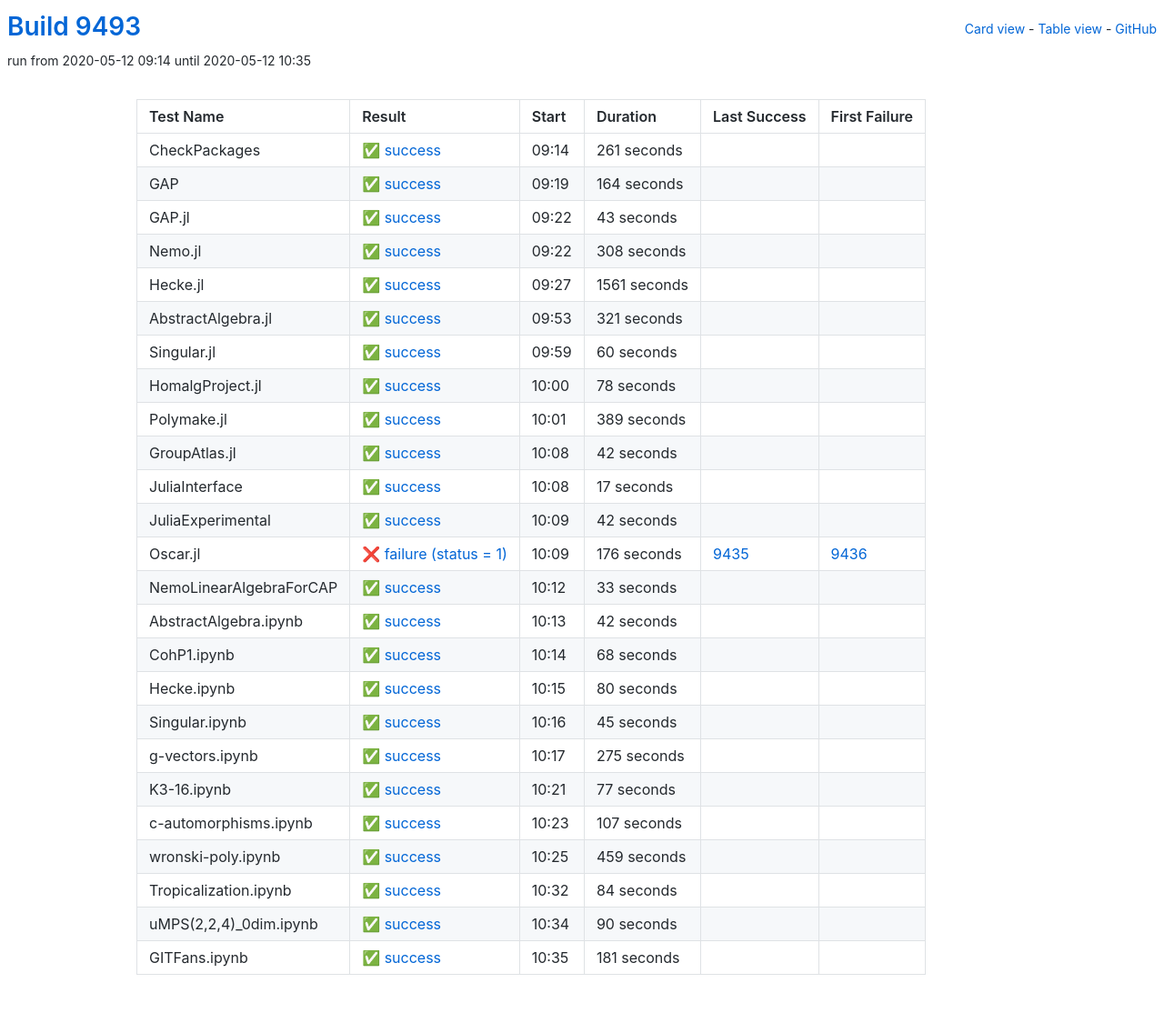
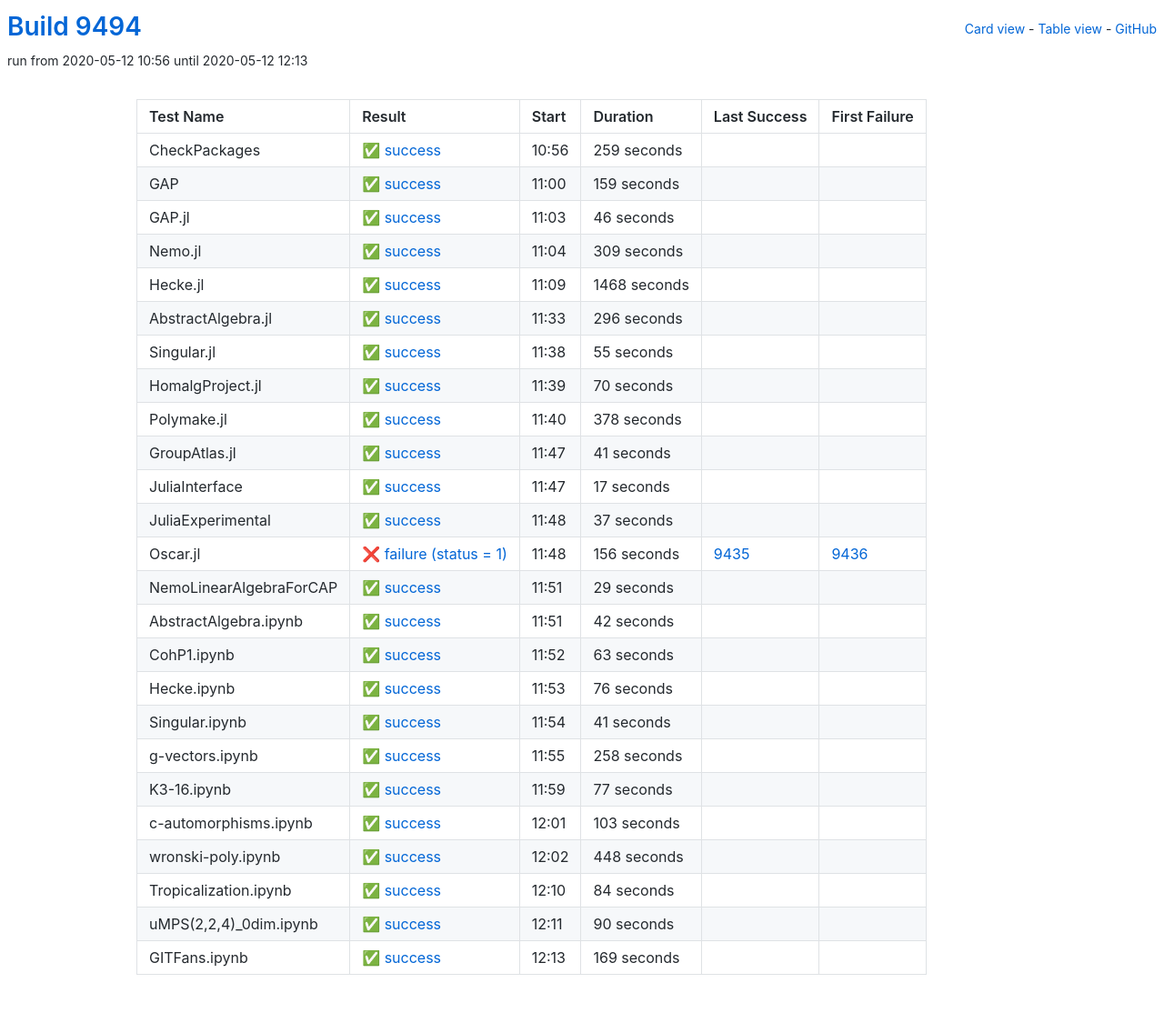
Before and after one commit to oscar-system/oscar-ci-status, a Jekyll site: the page built from table.html, in a window 1280 px wide. Shown: the whole page at 91% size. Built offline with Jekyll 4.4.1, drawn with Linux system fonts in a browser that asks for light colours.

Commit message:
Build 9494

```diff
--- a/_data/ci.yml
+++ b/_data/ci.yml
@@ -1,125 +1,125 @@
-build: 9493
-build_url: https://oscarci.mathematik.uni-kl.de/job/oscar/9493/
+build: 9494
+build_url: https://oscarci.mathematik.uni-kl.de/job/oscar/9494/
 job: oscar
 tests:
-- duration: 261
+- duration: 259
   exitcode: 0
   first_failure: false
   first_failure_url: null
   id: checkpackages
   last_success: false
   last_success_url: null
-  log: https://oscarci.mathematik.uni-kl.de/job/oscar/9493/artifact/logs/build-9493/CheckPackages.log
+  log: https://oscarci.mathematik.uni-kl.de/job/oscar/9494/artifact/logs/build-9494/CheckPackages.log
   name: CheckPackages
-  start: 2020-05-12 09:14
+  start: 2020-05-12 10:56
   status: success
   success: true
-- duration: 164
+- duration: 159
   exitcode: 0
   first_failure: false
   first_failure_url: null
   id: gap
   last_success: false
   last_success_url: null
-  log: https://oscarci.mathematik.uni-kl.de/job/oscar/9493/artifact/logs/build-9493/GAP.log
+  log: https://oscarci.mathematik.uni-kl.de/job/oscar/9494/artifact/logs/build-9494/GAP.log
   name: GAP
-  start: 2020-05-12 09:19
+  start: 2020-05-12 11:00
   status: success
   success: true
-- duration: 43
+- duration: 46
   exitcode: 0
   first_failure: false
   first_failure_url: null
   id: gap-jl
   last_success: false
   last_success_url: null
-  log: https://oscarci.mathematik.uni-kl.de/job/oscar/9493/artifact/logs/build-9493/GAP.jl.log
+  log: https://oscarci.mathematik.uni-kl.de/job/oscar/9494/artifact/logs/build-9494/GAP.jl.log
   name: GAP.jl
-  start: 2020-05-12 09:22
+  start: 2020-05-12 11:03
   status: success
   success: true
-- duration: 308
+- duration: 309
   exitcode: 0
   first_failure: false
   first_failure_url: null
   id: nemo-jl
   last_success: false
   last_success_url: null
-  log: https://oscarci.mathematik.uni-kl.de/job/oscar/9493/artifact/logs/build-9493/Nemo.jl.log
+  log: https://oscarci.mathematik.uni-kl.de/job/oscar/9494/artifact/logs/build-9494/Nemo.jl.log
   name: Nemo.jl
-  start: 2020-05-12 09:22
+  start: 2020-05-12 11:04
   status: success
   success: true
-- duration: 1561
+- duration: 1468
   exitcode: 0
   first_failure: false
   first_failure_url: null
   id: hecke-jl
   last_success: false
   last_success_url: null
-  log: https://oscarci.mathematik.uni-kl.de/job/oscar/9493/artifact/logs/build-9493/Hecke.jl.log
+  log: https://oscarci.mathematik.uni-kl.de/job/oscar/9494/artifact/logs/build-9494/Hecke.jl.log
   name: Hecke.jl
-  start: 2020-05-12 09:27
+  start: 2020-05-12 11:09
   status: success
   success: true
-- duration: 321
+- duration: 296
   exitcode: 0
   first_failure: false
   first_failure_url: null
   id: abstractalgebra-jl
   last_success: false
   last_success_url: null
-  log: https://oscarci.mathematik.uni-kl.de/job/oscar/9493/artifact/logs/build-9493/AbstractAlgebra.jl.log
+  log: https://oscarci.mathematik.uni-kl.de/job/oscar/9494/artifact/logs/build-9494/AbstractAlgebra.jl.log
   name: AbstractAlgebra.jl
-  start: 2020-05-12 09:53
+  start: 2020-05-12 11:33
   status: success
   success: true
-- duration: 60
+- duration: 55
   exitcode: 0
   first_failure: false
   first_failure_url: null
   id: singular-jl
   last_success: false
   last_success_url: null
-  log: https://oscarci.mathematik.uni-kl.de/job/oscar/9493/artifact/logs/build-9493/Singular.jl.log
+  log: https://oscarci.mathematik.uni-kl.de/job/oscar/9494/artifact/logs/build-9494/Singular.jl.log
   name: Singular.jl
-  start: 2020-05-12 09:59
+  start: 2020-05-12 11:38
   status: success
   success: true
-- duration: 78
+- duration: 70
   exitcode: 0
   first_failure: false
   first_failure_url: null
   id: homalgproject-jl
   last_success: false
   last_success_url: null
-  log: https://oscarci.mathematik.uni-kl.de/job/oscar/9493/artifact/logs/build-9493/HomalgProject.jl.log
+  log: https://oscarci.mathematik.uni-kl.de/job/oscar/9494/artifact/logs/build-9494/HomalgProject.jl.log
   name: HomalgProject.jl
-  start: 2020-05-12 10:00
+  start: 2020-05-12 11:39
   status: success
   success: true
-- duration: 389
+- duration: 378
   exitcode: 0
   first_failure: false
   first_failure_url: null
   id: polymake-jl
   last_success: false
   last_success_url: null
-  log: https://oscarci.mathematik.uni-kl.de/job/oscar/9493/artifact/logs/build-9493/Polymake.jl.log
+  log: https://oscarci.mathematik.uni-kl.de/job/oscar/9494/artifact/logs/build-9494/Polymake.jl.log
   name: Polymake.jl
-  start: 2020-05-12 10:01
+  start: 2020-05-12 11:40
   status: success
   success: true
-- duration: 42
+- duration: 41
   exitcode: 0
   first_failure: false
   first_failure_url: null
   id: groupatlas-jl
   last_success: false
   last_success_url: null
-  log: https://oscarci.mathematik.uni-kl.de/job/oscar/9493/artifact/logs/build-9493/GroupAtlas.jl.log
+  log: https://oscarci.mathematik.uni-kl.de/job/oscar/9494/artifact/logs/build-9494/GroupAtlas.jl.log
   name: GroupAtlas.jl
-  start: 2020-05-12 10:08
+  start: 2020-05-12 11:47
   status: success
   success: true
 - duration: 17
@@ -129,45 +129,45 @@
   id: juliainterface
   last_success: false
   last_success_url: null
-  log: https://oscarci.mathematik.uni-kl.de/job/oscar/9493/artifact/logs/build-9493/JuliaInterface.log
+  log: https://oscarci.mathematik.uni-kl.de/job/oscar/9494/artifact/logs/build-9494/JuliaInterface.log
   name: JuliaInterface
-  start: 2020-05-12 10:08
+  start: 2020-05-12 11:47
   status: success
   success: true
-- duration: 42
+- duration: 37
   exitcode: 0
   first_failure: false
   first_failure_url: null
   id: juliaexperimental
   last_success: false
   last_success_url: null
-  log: https://oscarci.mathematik.uni-kl.de/job/oscar/9493/artifact/logs/build-9493/JuliaExperimental.log
+  log: https://oscarci.mathematik.uni-kl.de/job/oscar/9494/artifact/logs/build-9494/JuliaExperimental.log
   name: JuliaExperimental
-  start: 2020-05-12 10:09
+  start: 2020-05-12 11:48
   status: success
   success: true
-- duration: 176
+- duration: 156
   exitcode: 1
   first_failure: 9436
   first_failure_url: https://oscarci.mathematik.uni-kl.de/job/oscar/9436/
   id: oscar-jl
   last_success: 9435
   last_success_url: https://oscarci.mathematik.uni-kl.de/job/oscar/9435/
-  log: https://oscarci.mathematik.uni-kl.de/job/oscar/9493/artifact/logs/build-9493/Oscar.jl.log
+  log: https://oscarci.mathematik.uni-kl.de/job/oscar/9494/artifact/logs/build-9494/Oscar.jl.log
   name: Oscar.jl
-  start: 2020-05-12 10:09
+  start: 2020-05-12 11:48
   status: failure
   success: false
-- duration: 33
+- duration: 29
   exitcode: 0
   first_failure: false
   first_failure_url: null
   id: nemolinearalgebraforcap
   last_success: false
   last_success_url: null
-  log: https://oscarci.mathematik.uni-kl.de/job/oscar/9493/artifact/logs/build-9493/NemoLinearAlgebraForCAP.log
+  log: https://oscarci.mathematik.uni-kl.de/job/oscar/9494/artifact/logs/build-9494/NemoLinearAlgebraForCAP.log
   name: NemoLinearAlgebraForCAP
-  start: 2020-05-12 10:12
+  start: 2020-05-12 11:51
   status: success
   success: true
 - duration: 42
@@ -177,57 +177,57 @@
   id: abstractalgebra-ipynb
   last_success: false
   last_success_url: null
-  log: https://oscarci.mathematik.uni-kl.de/job/oscar/9493/artifact/logs/build-9493/AbstractAlgebra.ipynb.log
+  log: https://oscarci.mathematik.uni-kl.de/job/oscar/9494/artifact/logs/build-9494/AbstractAlgebra.ipynb.log
   name: AbstractAlgebra.ipynb
-  start: 2020-05-12 10:13
+  start: 2020-05-12 11:51
   status: success
   success: true
-- duration: 68
+- duration: 63
   exitcode: 0
   first_failure: false
   first_failure_url: null
   id: cohp1-ipynb
   last_success: false
   last_success_url: null
-  log: https://oscarci.mathematik.uni-kl.de/job/oscar/9493/artifact/logs/build-9493/CohP1.ipynb.log
+  log: https://oscarci.mathematik.uni-kl.de/job/oscar/9494/artifact/logs/build-9494/CohP1.ipynb.log
   name: CohP1.ipynb
-  start: 2020-05-12 10:14
+  start: 2020-05-12 11:52
   status: success
   success: true
-- duration: 80
+- duration: 76
   exitcode: 0
   first_failure: false
   first_failure_url: null
   id: hecke-ipynb
   last_success: false
   last_success_url: null
-  log: https://oscarci.mathematik.uni-kl.de/job/oscar/9493/artifact/logs/build-9493/Hecke.ipynb.log
+  log: https://oscarci.mathematik.uni-kl.de/job/oscar/9494/artifact/logs/build-9494/Hecke.ipynb.log
   name: Hecke.ipynb
-  start: 2020-05-12 10:15
+  start: 2020-05-12 11:53
   status: success
   success: true
-- duration: 45
+- duration: 41
   exitcode: 0
   first_failure: false
   first_failure_url: null
   id: singular-ipynb
   last_success: false
   last_success_url: null
-  log: https://oscarci.mathematik.uni-kl.de/job/oscar/9493/artifact/logs/build-9493/Singular.ipynb.log
+  log: https://oscarci.mathematik.uni-kl.de/job/oscar/9494/artifact/logs/build-9494/Singular.ipynb.log
   name: Singular.ipynb
-  start: 2020-05-12 10:16
+  start: 2020-05-12 11:54
   status: success
   success: true
-- duration: 275
+- duration: 258
   exitcode: 0
   first_failure: false
   first_failure_url: null
   id: g-vectors-ipynb
   last_success: false
   last_success_url: null
-  log: https://oscarci.mathematik.uni-kl.de/job/oscar/9493/artifact/logs/build-9493/g-vectors.ipynb.log
+  log: https://oscarci.mathematik.uni-kl.de/job/oscar/9494/artifact/logs/build-9494/g-vectors.ipynb.log
   name: g-vectors.ipynb
-  start: 2020-05-12 10:17
+  start: 2020-05-12 11:55
   status: success
   success: true
 - duration: 77
@@ -237,33 +237,33 @@
   id: k3-16-ipynb
   last_success: false
   last_success_url: null
-  log: https://oscarci.mathematik.uni-kl.de/job/oscar/9493/artifact/logs/build-9493/K3-16.ipynb.log
+  log: https://oscarci.mathematik.uni-kl.de/job/oscar/9494/artifact/logs/build-9494/K3-16.ipynb.log
   name: K3-16.ipynb
-  start: 2020-05-12 10:21
+  start: 2020-05-12 11:59
   status: success
   success: true
-- duration: 107
+- duration: 103
   exitcode: 0
   first_failure: false
   first_failure_url: null
   id: c-automorphisms-ipynb
   last_success: false
   last_success_url: null
-  log: https://oscarci.mathematik.uni-kl.de/job/oscar/9493/artifact/logs/build-9493/c-automorphisms.ipynb.log
+  log: https://oscarci.mathematik.uni-kl.de/job/oscar/9494/artifact/logs/build-9494/c-automorphisms.ipynb.log
   name: c-automorphisms.ipynb
-  start: 2020-05-12 10:23
+  start: 2020-05-12 12:01
   status: success
   success: true
-- duration: 459
+- duration: 448
   exitcode: 0
   first_failure: false
   first_failure_url: null
   id: wronski-poly-ipynb
   last_success: false
   last_success_url: null
-  log: https://oscarci.mathematik.uni-kl.de/job/oscar/9493/artifact/logs/build-9493/wronski-poly.ipynb.log
+  log: https://oscarci.mathematik.uni-kl.de/job/oscar/9494/artifact/logs/build-9494/wronski-poly.ipynb.log
   name: wronski-poly.ipynb
-  start: 2020-05-12 10:25
+  start: 2020-05-12 12:02
   status: success
   success: true
 - duration: 84
@@ -273,9 +273,9 @@
   id: tropicalization-ipynb
   last_success: false
   last_success_url: null
-  log: https://oscarci.mathematik.uni-kl.de/job/oscar/9493/artifact/logs/build-9493/Tropicalization.ipynb.log
+  log: https://oscarci.mathematik.uni-kl.de/job/oscar/9494/artifact/logs/build-9494/Tropicalization.ipynb.log
   name: Tropicalization.ipynb
-  start: 2020-05-12 10:32
+  start: 2020-05-12 12:10
   status: success
   success: true
 - duration: 90
@@ -285,20 +285,20 @@
   id: umps-2-2-4-0dim-ipynb
   last_success: false
   last_success_url: null
-  log: https://oscarci.mathematik.uni-kl.de/job/oscar/9493/artifact/logs/build-9493/uMPS-2-2-4-_0dim.ipynb.log
+  log: https://oscarci.mathematik.uni-kl.de/job/oscar/9494/artifact/logs/build-9494/uMPS-2-2-4-_0dim.ipynb.log
   name: uMPS(2,2,4)_0dim.ipynb
-  start: 2020-05-12 10:34
+  start: 2020-05-12 12:11
   status: success
   success: true
-- duration: 181
+- duration: 169
   exitcode: 0
   first_failure: false
   first_failure_url: null
   id: gitfans-ipynb
   last_success: false
   last_success_url: null
-  log: https://oscarci.mathematik.uni-kl.de/job/oscar/9493/artifact/logs/build-9493/GITFans.ipynb.log
+  log: https://oscarci.mathematik.uni-kl.de/job/oscar/9494/artifact/logs/build-9494/GITFans.ipynb.log
   name: GITFans.ipynb
-  start: 2020-05-12 10:35
+  start: 2020-05-12 12:13
   status: success
   success: true
```
Also changed, not shown: README.md.
